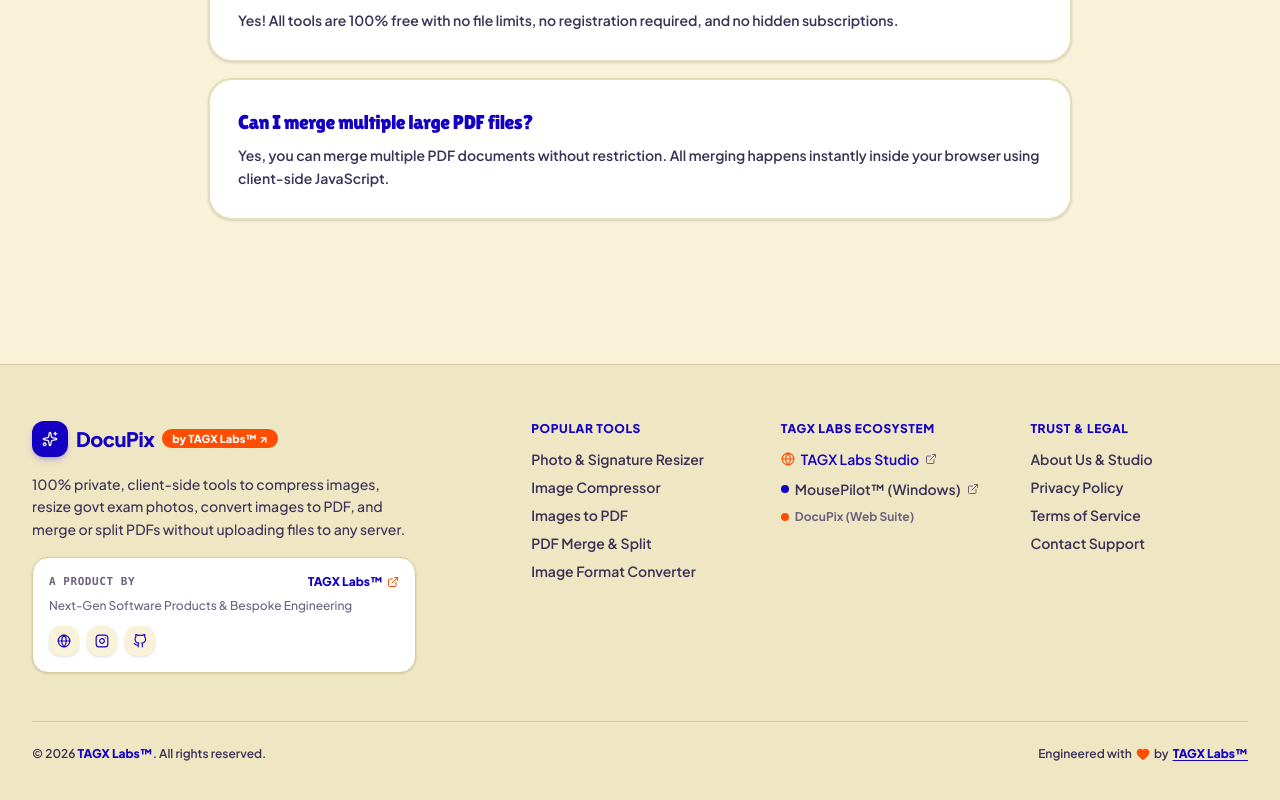
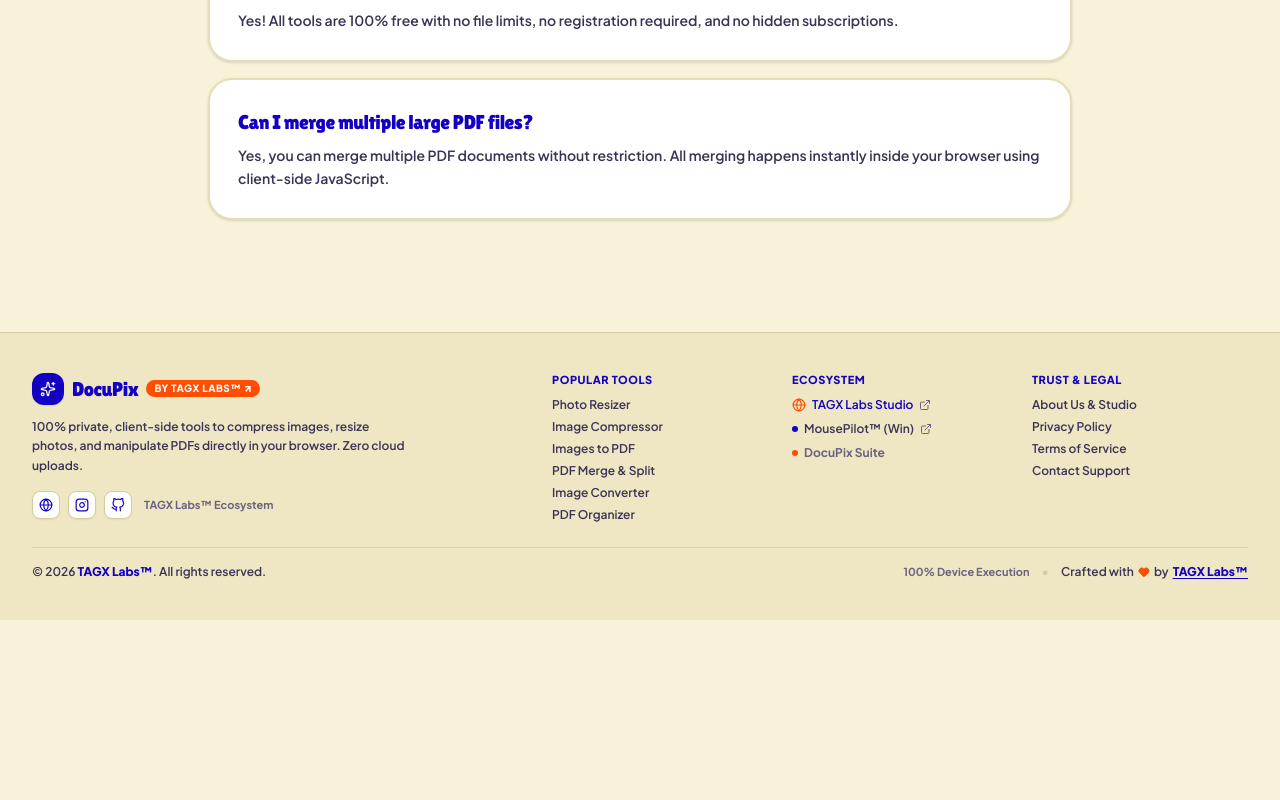
Before and after one commit to TagX-Lab/kraftdoc, a React (Vite) app: page / in a window 1280 px wide. Shown: the part 3327-4127 px from the top of the page. After the commit the page ends 3947 px from the top, so only its background shows below. Built offline with nearby package versions, Linux system fonts and the light colour scheme.

Commit message:
feat(footer): streamline footer into compact professional company layout with clean studio branding

```diff
--- a/src/components/common/Footer.jsx
+++ b/src/components/common/Footer.jsx
@@ -4,7 +4,7 @@ import { siteConfig } from "../../config/siteConfig";
 
 function InstagramIcon(props) {
   return (
-    <svg viewBox="0 0 24 24" width="14" height="14" stroke="currentColor" strokeWidth="2" fill="none" strokeLinecap="round" strokeLinejoin="round" {...props}>
+    <svg viewBox="0 0 24 24" width="13" height="13" stroke="currentColor" strokeWidth="2" fill="none" strokeLinecap="round" strokeLinejoin="round" {...props}>
       <rect x="2" y="2" width="20" height="20" rx="5" ry="5"></rect>
       <path d="M16 11.37A4 4 0 1 1 12.63 8 4 4 0 0 1 16 11.37z"></path>
       <line x1="17.5" y1="6.5" x2="17.51" y2="6.5"></line>
@@ -14,7 +14,7 @@ function InstagramIcon(props) {
 
 function GithubIcon(props) {
   return (
-    <svg viewBox="0 0 24 24" width="14" height="14" stroke="currentColor" strokeWidth="2" fill="none" strokeLinecap="round" strokeLinejoin="round" {...props}>
+    <svg viewBox="0 0 24 24" width="13" height="13" stroke="currentColor" strokeWidth="2" fill="none" strokeLinecap="round" strokeLinejoin="round" {...props}>
       <path d="M9 19c-5 1.5-5-2.5-7-3m14 6v-3.87a3.37 3.37 0 0 0-.94-2.61c3.14-.35 6.44-1.54 6.44-7A5.44 5.44 0 0 0 20 4.77 5.07 5.07 0 0 0 19.91 1S18.73.65 16 2.48a13.38 13.38 0 0 0-7 0C6.27.65 5.09 1 5.09 1A5.07 5.07 0 0 0 5 4.77a5.44 5.44 0 0 0-1.5 3.78c0 5.42 3.3 6.61 6.44 7A3.37 3.37 0 0 0 9 18.13V22"></path>
     </svg>
   );
@@ -24,59 +24,40 @@ const CURRENT_YEAR = new Date().getFullYear();
 
 export default function Footer({ onNavigate }) {
   return (
-    <footer className="border-t border-[#D6CA9E] bg-[#EFE6C4] mt-24 text-[#3B3355] text-sm">
-      <div className="max-w-7xl mx-auto px-4 sm:px-6 lg:px-8 py-14">
-        <div className="grid grid-cols-1 md:grid-cols-5 gap-8 mb-12">
-          {/* Brand & Studio Info */}
-          <div className="md:col-span-2 space-y-4">
+    <footer className="border-t border-[#D6CA9E] bg-[#EFE6C4] mt-12 sm:mt-16 text-[#3B3355] text-xs">
+      <div className="max-w-7xl mx-auto px-4 sm:px-6 lg:px-8 py-8 sm:py-10">
+        <div className="grid grid-cols-1 lg:grid-cols-12 gap-8 items-start">
+          {/* Brand & Studio Lockup */}
+          <div className="lg:col-span-5 space-y-3">
             <div className="flex items-center gap-2">
-              <div className="w-9 h-9 rounded-xl bg-[#1400C3] p-0.5 flex items-center justify-center text-white shadow-md shadow-[#1400C3]/20">
+              <div className="w-8 h-8 rounded-xl bg-[#1400C3] flex items-center justify-center text-white shadow-xs">
                 <Sparkles className="w-4 h-4 text-[#F8F2D8]" />
               </div>
-              <span className="text-xl font-black text-[#1400C3] tracking-tight">
+              <span className="font-display text-xl text-[#1400C3] tracking-tight">
                 {siteConfig.name}
               </span>
               <a
                 href={siteConfig.company.website}
                 target="_blank"
                 rel="noopener noreferrer"
-                className="text-[11px] font-extrabold px-2.5 py-0.5 rounded-full bg-[#FF4E02] text-white hover:bg-[#E04200] transition-colors"
+                className="text-[10px] font-black uppercase tracking-wider px-2 py-0.5 rounded-full bg-[#FF4E02] text-white hover:bg-[#1400C3] transition-colors"
               >
                 by {siteConfig.company.name} ↗
               </a>
             </div>
 
-            <p className="text-[#3B3355] text-xs sm:text-sm max-w-sm leading-relaxed font-medium">
-              {siteConfig.description}
+            <p className="text-[#3B3355] text-xs max-w-sm leading-relaxed font-semibold">
+              100% private, client-side tools to compress images, resize photos, and manipulate PDFs directly in your browser. Zero cloud uploads.
             </p>
 
-            {/* TAGX Labs Parent Badge */}
-            <div className="p-4 rounded-2xl bg-white border border-[#D6CA9E] max-w-sm space-y-2 shadow-sm">
-              <div className="flex items-center justify-between">
-                <span className="text-[11px] font-mono uppercase tracking-wider text-[#6B627F] font-bold">
-                  A Product by
-                </span>
-                <a
-                  href={siteConfig.company.website}
-                  target="_blank"
-                  rel="noopener noreferrer"
-                  className="text-xs font-black text-[#1400C3] hover:text-[#FF4E02] flex items-center gap-1 transition-colors"
-                >
-                  <span>{siteConfig.company.name}</span>
-                  <ExternalLink className="w-3 h-3 text-[#FF4E02]" />
-                </a>
-              </div>
-              <p className="text-xs text-[#6B627F] font-medium">
-                {siteConfig.company.tagline}
-              </p>
-              {/* Studio Socials */}
+            {/* Studio Socials Inline Row */}
             <div className="flex items-center gap-2 pt-1 text-[#1400C3]">
               <a
                 href={siteConfig.company.website}
                 target="_blank"
                 rel="noopener noreferrer"
-                  className="p-2 rounded-xl bg-[#F8F2D8] hover:bg-[#1400C3] hover:text-white transition-all shadow-sm"
-                  title="Official Studio Website"
+                className="p-1.5 rounded-lg bg-white/90 hover:bg-[#1400C3] text-[#1400C3] hover:text-white border border-[#D6CA9E] transition-all shadow-xs cursor-pointer"
+                title="TAGX Labs Official Website"
               >
                 <Globe className="w-3.5 h-3.5" />
               </a>
@@ -84,7 +65,7 @@ export default function Footer({ onNavigate }) {
                 href={siteConfig.company.instagram}
                 target="_blank"
                 rel="noopener noreferrer"
-                  className="p-2 rounded-xl bg-[#F8F2D8] hover:bg-[#FF4E02] hover:text-white transition-all shadow-sm"
+                className="p-1.5 rounded-lg bg-white/90 hover:bg-[#FF4E02] text-[#1400C3] hover:text-white border border-[#D6CA9E] transition-all shadow-xs cursor-pointer"
                 title="Instagram (@tagx_lab)"
               >
                 <InstagramIcon className="w-3.5 h-3.5" />
@@ -93,37 +74,39 @@ export default function Footer({ onNavigate }) {
                 href={siteConfig.company.github}
                 target="_blank"
                 rel="noopener noreferrer"
-                  className="p-2 rounded-xl bg-[#F8F2D8] hover:bg-[#1400C3] hover:text-white transition-all shadow-sm"
-                  title="GitHub"
+                className="p-1.5 rounded-lg bg-white/90 hover:bg-[#1400C3] text-[#1400C3] hover:text-white border border-[#D6CA9E] transition-all shadow-xs cursor-pointer"
+                title="GitHub (@tagx-lab)"
               >
                 <GithubIcon className="w-3.5 h-3.5" />
               </a>
+              <span className="text-[11px] font-bold text-[#6B627F] ml-1">
+                TAGX Labs™ Ecosystem
+              </span>
             </div>
           </div>
 
-
-          </div>
-
-          {/* Quick Tools */}
+          {/* Nav Columns: Tools, Ecosystem, Trust & Legal */}
+          <div className="lg:col-span-7 grid grid-cols-2 sm:grid-cols-3 gap-6">
+            {/* Column 1: Popular Tools */}
             <div>
-            <h4 className="text-xs font-black uppercase tracking-wider text-[#1400C3] mb-3">
+              <h4 className="text-[11px] font-black uppercase tracking-wider text-[#1400C3] mb-2.5">
                 Popular Tools
               </h4>
-            <ul className="space-y-2 text-xs sm:text-sm font-semibold">
+              <ul className="space-y-1.5 font-semibold text-xs text-[#3B3355]">
                 <li>
                   <button
                     type="button"
                     onClick={() => onNavigate("exam-resizer")}
-                  className="hover:text-[#FF4E02] transition-colors cursor-pointer"
+                    className="hover:text-[#FF4E02] transition-colors cursor-pointer text-left"
                   >
-                  Photo &amp; Signature Resizer
+                    Photo Resizer
                   </button>
                 </li>
                 <li>
                   <button
                     type="button"
                     onClick={() => onNavigate("compress-image")}
-                  className="hover:text-[#FF4E02] transition-colors cursor-pointer"
+                    className="hover:text-[#FF4E02] transition-colors cursor-pointer text-left"
                   >
                     Image Compressor
                   </button>
@@ -132,7 +115,7 @@ export default function Footer({ onNavigate }) {
                   <button
                     type="button"
                     onClick={() => onNavigate("images-to-pdf")}
-                  className="hover:text-[#FF4E02] transition-colors cursor-pointer"
+                    className="hover:text-[#FF4E02] transition-colors cursor-pointer text-left"
                   >
                     Images to PDF
                   </button>
@@ -141,7 +124,7 @@ export default function Footer({ onNavigate }) {
                   <button
                     type="button"
                     onClick={() => onNavigate("pdf-merge-split")}
-                  className="hover:text-[#FF4E02] transition-colors cursor-pointer"
+                    className="hover:text-[#FF4E02] transition-colors cursor-pointer text-left"
                   >
                     PDF Merge &amp; Split
                   </button>
@@ -150,20 +133,29 @@ export default function Footer({ onNavigate }) {
                   <button
                     type="button"
                     onClick={() => onNavigate("image-converter")}
-                  className="hover:text-[#FF4E02] transition-colors cursor-pointer"
+                    className="hover:text-[#FF4E02] transition-colors cursor-pointer text-left"
                   >
-                  Image Format Converter
+                    Image Converter
+                  </button>
+                </li>
+                <li>
+                  <button
+                    type="button"
+                    onClick={() => onNavigate("pdf-organizer")}
+                    className="hover:text-[#FF4E02] transition-colors cursor-pointer text-left"
+                  >
+                    PDF Organizer
                   </button>
                 </li>
               </ul>
             </div>
 
-          {/* TAGX Labs Ecosystem */}
+            {/* Column 2: TAGX Labs Ecosystem */}
             <div>
-            <h4 className="text-xs font-black uppercase tracking-wider text-[#1400C3] mb-3">
-              TAGX Labs Ecosystem
+              <h4 className="text-[11px] font-black uppercase tracking-wider text-[#1400C3] mb-2.5">
+                Ecosystem
               </h4>
-            <ul className="space-y-2.5 text-xs sm:text-sm font-semibold">
+              <ul className="space-y-2 font-semibold text-xs">
                 <li>
                   <a
                     href={siteConfig.company.website}
@@ -183,31 +175,31 @@ export default function Footer({ onNavigate }) {
                     rel="noopener noreferrer"
                     className="text-[#3B3355] hover:text-[#FF4E02] flex items-center gap-1.5 transition-colors"
                   >
-                  <span className="w-2 h-2 rounded-full bg-[#1400C3]"></span>
-                  <span>MousePilot™ (Windows)</span>
+                    <span className="w-1.5 h-1.5 rounded-full bg-[#1400C3]"></span>
+                    <span>MousePilot™ (Win)</span>
                     <ExternalLink className="w-3 h-3 text-[#6B627F]" />
                   </a>
                 </li>
                 <li>
                   <span className="text-[#6B627F] text-xs flex items-center gap-1.5 font-bold">
-                  <span className="w-2 h-2 rounded-full bg-[#FF4E02]"></span>
-                  <span>DocuPix (Web Suite)</span>
+                    <span className="w-1.5 h-1.5 rounded-full bg-[#FF4E02]"></span>
+                    <span>DocuPix Suite</span>
                   </span>
                 </li>
               </ul>
             </div>
 
-          {/* Legal & Compliance (AdSense Mandatories) */}
+            {/* Column 3: Trust & Legal */}
             <div>
-            <h4 className="text-xs font-black uppercase tracking-wider text-[#1400C3] mb-3">
+              <h4 className="text-[11px] font-black uppercase tracking-wider text-[#1400C3] mb-2.5">
                 Trust &amp; Legal
               </h4>
-            <ul className="space-y-2 text-xs sm:text-sm font-semibold">
+              <ul className="space-y-1.5 font-semibold text-xs text-[#3B3355]">
                 <li>
                   <button
                     type="button"
                     onClick={() => onNavigate("about")}
-                  className="hover:text-[#FF4E02] transition-colors cursor-pointer"
+                    className="hover:text-[#FF4E02] transition-colors cursor-pointer text-left"
                   >
                     About Us &amp; Studio
                   </button>
@@ -216,7 +208,7 @@ export default function Footer({ onNavigate }) {
                   <button
                     type="button"
                     onClick={() => onNavigate("privacy-policy")}
-                  className="hover:text-[#FF4E02] transition-colors cursor-pointer"
+                    className="hover:text-[#FF4E02] transition-colors cursor-pointer text-left"
                   >
                     Privacy Policy
                   </button>
@@ -225,7 +217,7 @@ export default function Footer({ onNavigate }) {
                   <button
                     type="button"
                     onClick={() => onNavigate("terms")}
-                  className="hover:text-[#FF4E02] transition-colors cursor-pointer"
+                    className="hover:text-[#FF4E02] transition-colors cursor-pointer text-left"
                   >
                     Terms of Service
                   </button>
@@ -234,7 +226,7 @@ export default function Footer({ onNavigate }) {
                   <button
                     type="button"
                     onClick={() => onNavigate("contact")}
-                  className="hover:text-[#FF4E02] transition-colors cursor-pointer"
+                    className="hover:text-[#FF4E02] transition-colors cursor-pointer text-left"
                   >
                     Contact Support
                   </button>
@@ -242,14 +234,20 @@ export default function Footer({ onNavigate }) {
               </ul>
             </div>
           </div>
+        </div>
 
-        {/* Bottom Bar */}
-        <div className="border-t border-[#D6CA9E] pt-6 flex flex-col sm:flex-row items-center justify-between gap-4 text-xs text-[#3B3355] font-semibold">
+        {/* Slim Corporate Bottom Bar */}
+        <div className="border-t border-[#D6CA9E]/70 pt-4 mt-6 flex flex-col sm:flex-row items-center justify-between gap-3 text-xs text-[#3B3355] font-semibold">
           <p>
             &copy; {CURRENT_YEAR} <strong className="text-[#1400C3]">{siteConfig.company.name}</strong>. All rights reserved.
           </p>
+          <div className="flex items-center gap-3">
+            <span className="text-[11px] font-bold text-[#6B627F]">
+              100% Device Execution
+            </span>
+            <span className="text-[#D6CA9E]">•</span>
             <p className="flex items-center gap-1">
-            Engineered with <Heart className="w-3.5 h-3.5 text-[#FF4E02] fill-[#FF4E02] inline" /> by{" "}
+              Crafted with <Heart className="w-3 h-3 text-[#FF4E02] fill-[#FF4E02] inline" /> by{" "}
               <a
                 href={siteConfig.company.website}
                 target="_blank"
@@ -261,6 +259,7 @@ export default function Footer({ onNavigate }) {
             </p>
           </div>
         </div>
+      </div>
     </footer>
   );
 }
--- a/src/config/siteConfig.js
+++ b/src/config/siteConfig.js
@@ -7,7 +7,7 @@ export const siteConfig = {
   name: "DocuPix",
   tagline: "Free In-Browser Image & PDF Suite",
   description:
-    "100% private, client-side tools to compress images, resize govt exam photos, convert images to PDF, and merge or split PDFs without uploading files to any server.",
+    "100% private, client-side tools to compress images, resize photos, convert image formats, and merge or split PDFs without uploading files to any server.",
   domain: "https://docupix.pages.dev",
   author: "TAGX Labs™",
 
@@ -45,10 +45,10 @@ export const siteConfig = {
   features: [
     {
       id: "exam-resizer",
-      title: "Govt Exam Photo & Signature Resizer",
+      title: "Photo & Image Resizer",
       badge: "Most Popular",
       badgeColor: "emerald",
-      shortDesc: "Resize & compress photos to exact KB and dimensions for TNPSC, SSC, UPSC, and IBPS.",
+      shortDesc: "Resize & compress photos to exact KB and pixel dimensions freely in your browser.",
       icon: "UserCheck",
       route: "exam-resizer",
     },
```
Lines whose indentation alone changed are shown as unchanged.
